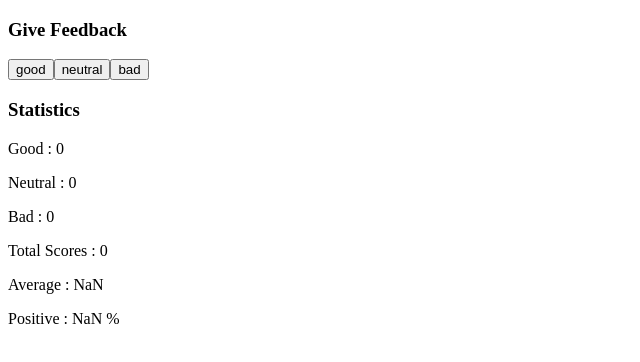
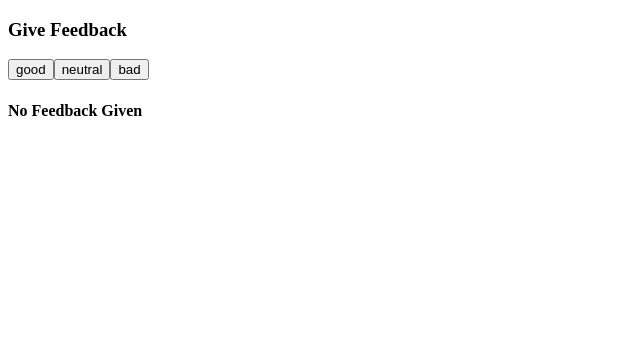
Before and after one commit to RebekkalPangras/FSO2023-Full-Stack-Open-2023, a React (Create React App) app in the folder part1/unicafe/: page / in a window 1280 px wide. Shown: the top 362 px of the page, without its empty margins (0-640 px from the left). Built offline with nearby package versions, Linux system fonts and the light colour scheme; the HTML template or start-up script is replaced by a standard one.

Commit message:
Display No feedback given ex-1.9

```diff
--- a/part1/unicafe/src/App.js
+++ b/part1/unicafe/src/App.js
@@ -24,6 +24,9 @@ const Button = ({ handleClick, text }) => (<button onClick={handleClick}>{text}<
 
 const Statistics = ({ good, neutral, bad }) => {
     const total = good + neutral + bad
+    if(total === 0) {
+        return(<h4>No Feedback Given</h4>)
+    }
     const average = (good * 1 + neutral * 0 + bad * -1) / total
     const pos_percent = good / total;
     return (
```
